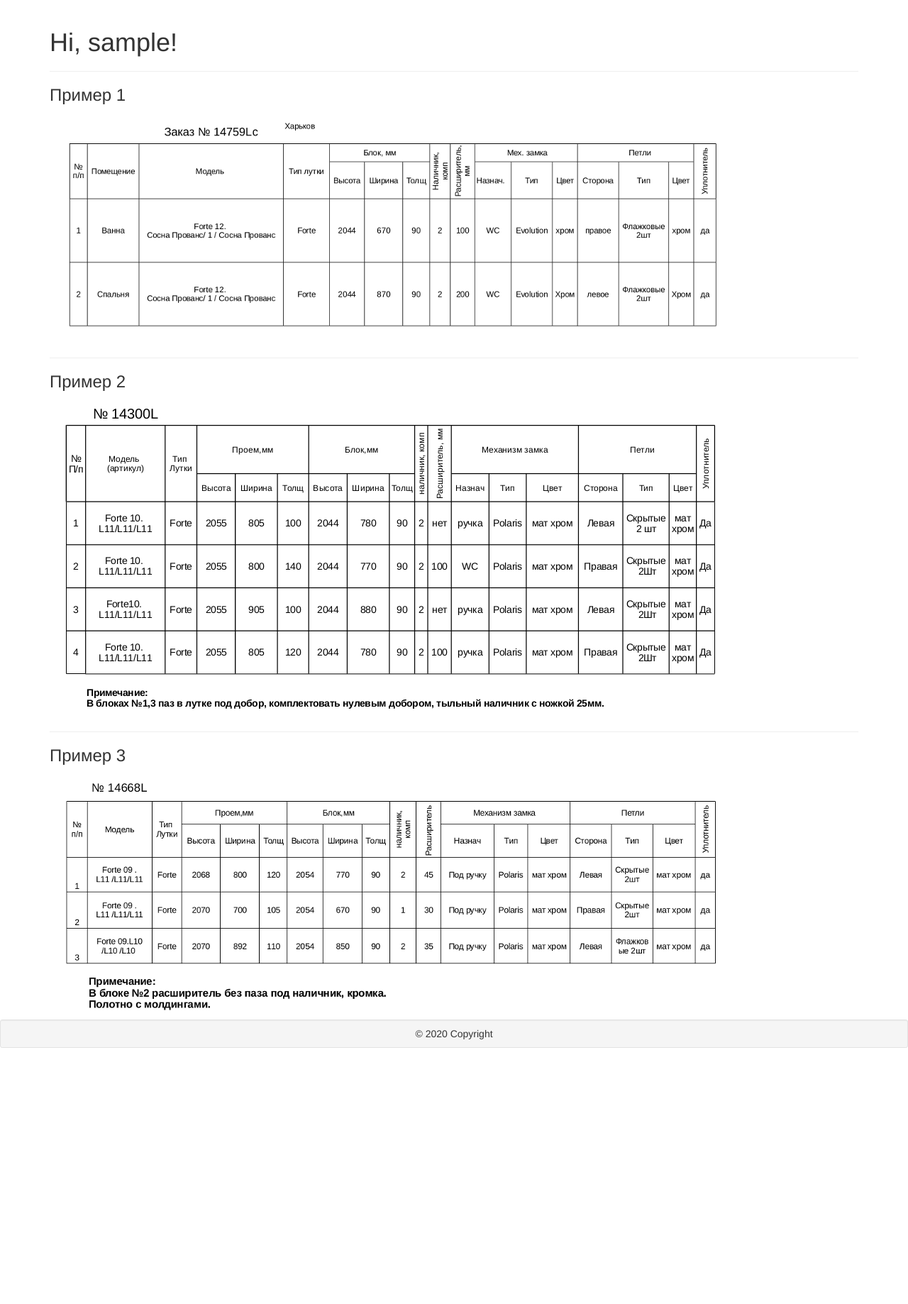
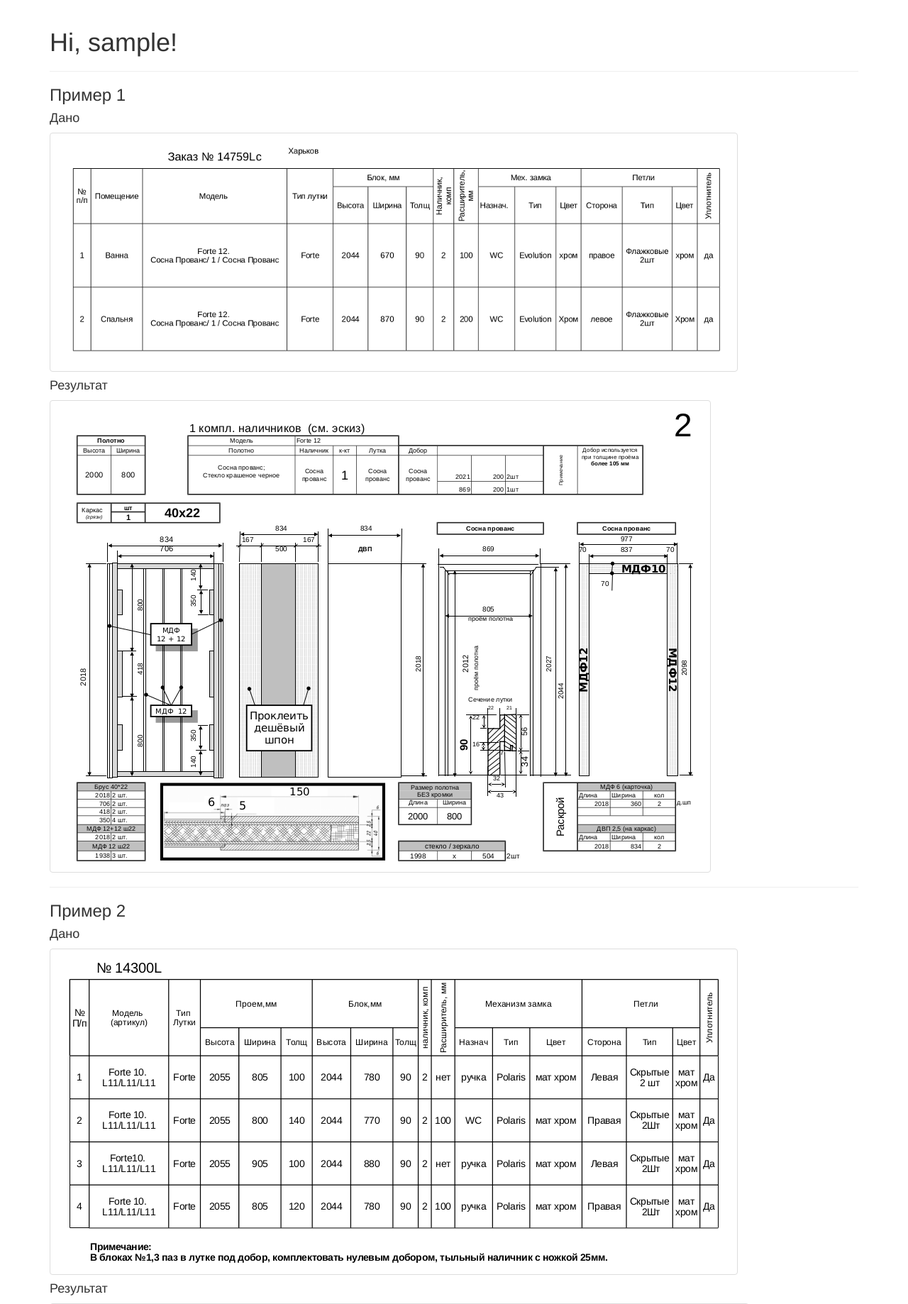
Before and after one commit to Serdiuk-Roman/wwf, a Flask app: page / in a window 1280 px wide. Shown: the part 52-1890 px from the top of the page at 71% size. Before the commit the page ends 1529 px from the top, so only its background shows below. Run offline with Flask 2, Linux system fonts and the light colour scheme; the visitor is signed in with stand-in values (Sample User, id 1); data comes from the database, SQL or seed files in the repository; both versions use the stored data as it was after the commit; some libraries are stand-ins or nearby versions.

Commit message:
add example img

```diff
--- a/app_dir/__init__.py
+++ b/app_dir/__init__.py
@@ -2,7 +2,7 @@
 # -*- coding: utf-8 -*-
 
 from flask import Flask
-from config import Config
+from config import DevelopmentConfig as Config
 from flask_sqlalchemy import SQLAlchemy
 from flask_migrate import Migrate
 from flask_login import LoginManager
@@ -11,8 +11,6 @@ from flask_debugtoolbar import DebugToolbarExtension
 
 
 app = Flask(__name__)
-
-app.debug = True
 
 app.config.from_object(Config)
 
--- a/app_dir/templates/index.html
+++ b/app_dir/templates/index.html
@@ -6,14 +6,25 @@
 
     <hr>
     <h3>Пример 1</h3>
-    <img src="{{ url_for('static', filename='img/example_1.png') }}" class="img-responsive" >
+    <h4>Дано</h4>
+    <img src="{{ url_for('static', filename='img/example_1.png') }}" class="img-responsive img-thumbnail" >
+
+    <h4>Результат</h4>
+    <img src="{{ url_for('static', filename='img/res_1.png') }}" class="img-responsive img-thumbnail" >
 
     <hr>
     <h3>Пример 2</h3>
-    <img src="{{ url_for('static', filename='img/example_2.png') }}" class="img-responsive" >
+    <h4>Дано</h4>
+    <img src="{{ url_for('static', filename='img/example_2.png') }}" class="img-responsive img-thumbnail" >
+
+    <h4>Результат</h4>
+    <img src="{{ url_for('static', filename='img/res_2.png') }}" class="img-responsive img-thumbnail" >
 
     <hr>
     <h3>Пример 3</h3>
-    <img src="{{ url_for('static', filename='img/example_3.png') }}" class="img-responsive" >
+    <h4>Дано</h4>
+    <img src="{{ url_for('static', filename='img/example_3.png') }}" class="img-responsive img-thumbnail" >
+    <h4>Результат</h4>
+    <img src="{{ url_for('static', filename='img/res_3.png') }}" class="img-responsive img-thumbnail" >
 
 {% endblock %}
```
Also changed, not shown: config.py (+16 -1 lines), fla.txt (+10 -4 lines), README.md, app.db, app_dir/static/img/res_1.png (added), app_dir/static/img/res_2.png (added), app_dir/static/img/res_3.png (added).
